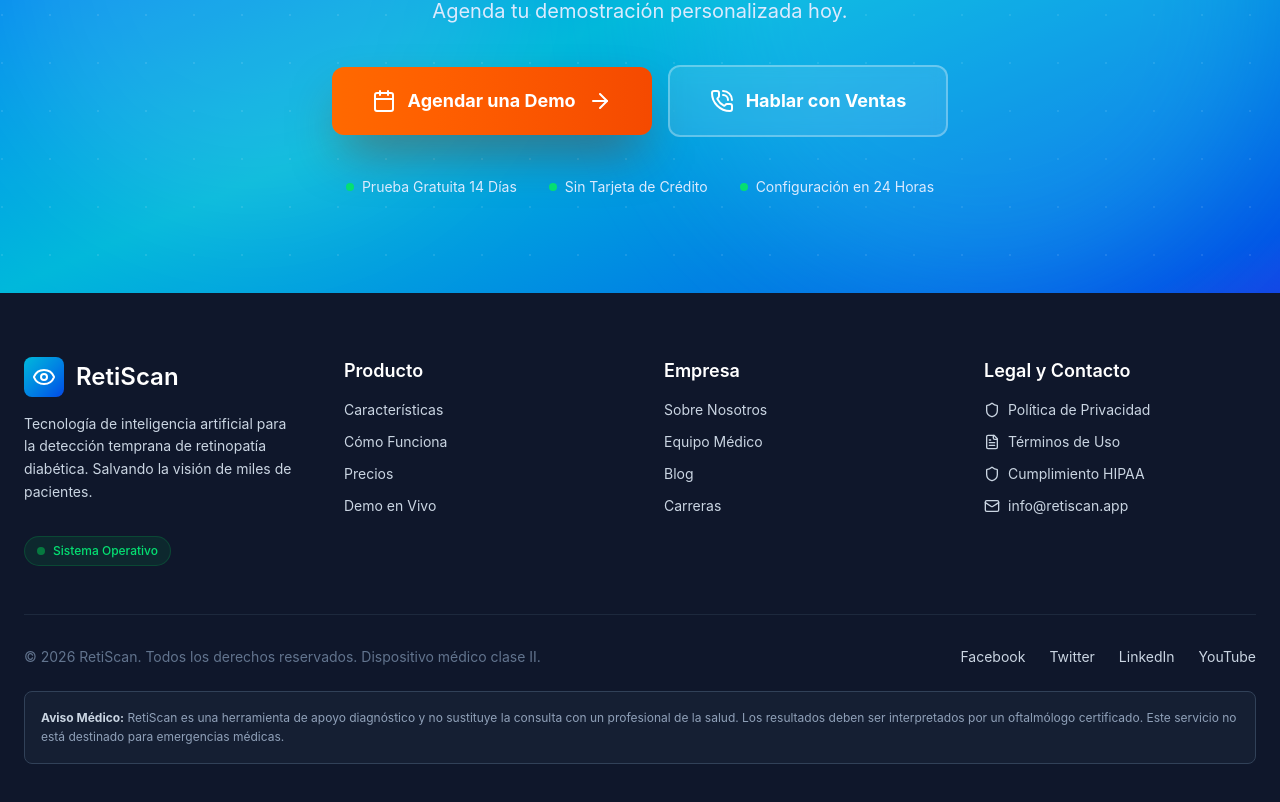
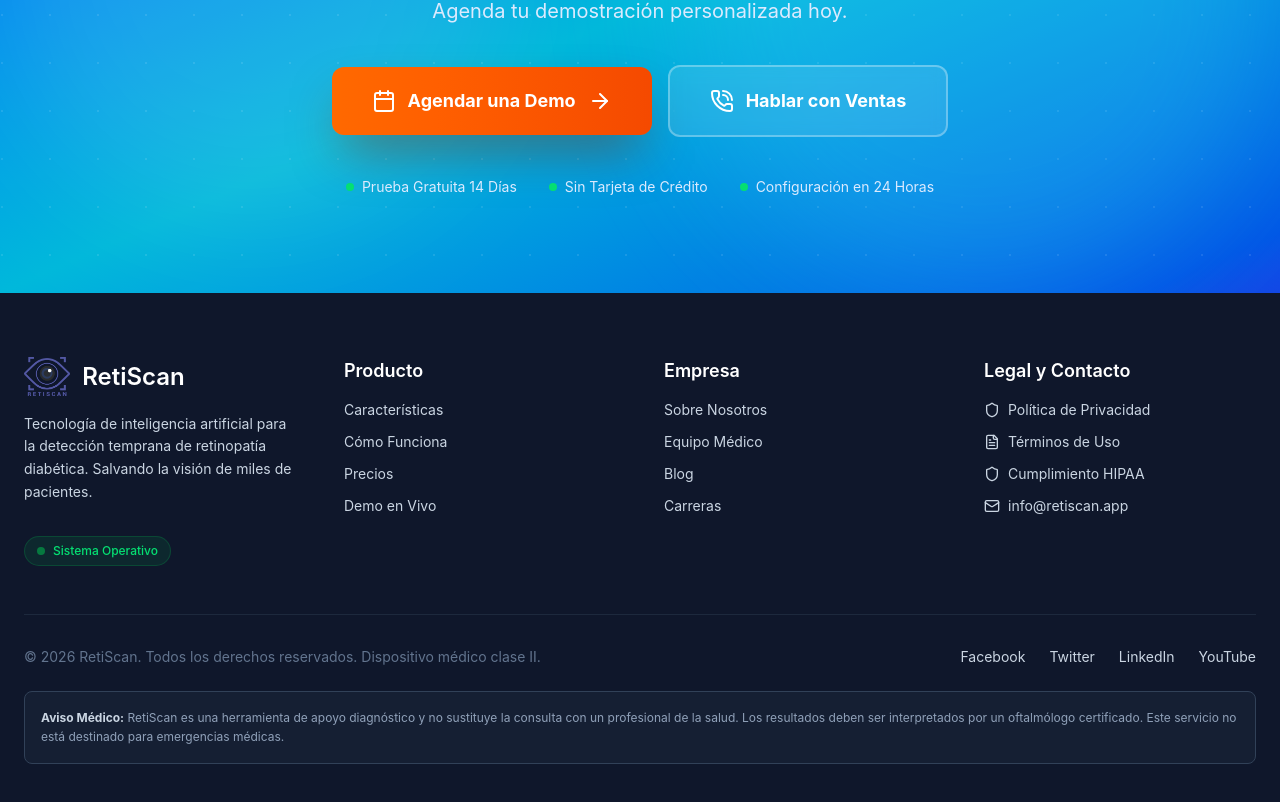
Before and after one commit to diegod332/Aplicacion-Web-RetiScan, a React (Vite) app: page / in a window 1280 px wide. Shown: the part 9403-10205 px from the top of the page. Built offline with nearby package versions, Linux system fonts and the light colour scheme.

Commit message:
Feat: Actualizando el logo

```diff
--- a/src/app/components/Footer.tsx
+++ b/src/app/components/Footer.tsx
@@ -1,4 +1,5 @@
-import { Eye, Mail, MapPin, Phone, Shield, FileText } from 'lucide-react';
+import { Mail, Shield, FileText } from 'lucide-react';
+import logo from '../../assets/logo_sin_fondo.png';
 
 export function Footer() {
   return (
@@ -8,8 +9,8 @@ export function Footer() {
           {/* Brand */}
           <div className="space-y-4">
             <div className="flex items-center gap-3">
-              <div className="bg-gradient-to-br from-cyan-500 to-blue-700 p-2 rounded-lg">
-                <Eye className="w-6 h-6 text-white" />
+              <div>
+                  <img src={logo} className="h-10 w-auto object-contain"/>
               </div>
               <span className="text-2xl font-semibold text-white">RetiScan</span>
             </div>
--- a/src/app/components/Header.tsx
+++ b/src/app/components/Header.tsx
@@ -6,11 +6,7 @@ export function Header() {
     <header className="fixed top-0 left-0 right-0 z-50 bg-white/95 backdrop-blur-sm border-b border-slate-100">
       <div className="max-w-7xl mx-auto px-6 py-4 flex items-center justify-between">
         <div className="flex items-center gap-3">
-          <img
-            src={logo}
-            alt="RetiScan Logo"
-            className="h-10 w-auto object-contain"
-          />
+          <img src={logo} className="h-10 w-auto object-contain"/>
           <span className="text-2xl font-semibold bg-gradient-to-r from-blue-900 to-blue-700 bg-clip-text text-transparent">
             RetiScan
           </span>
```
